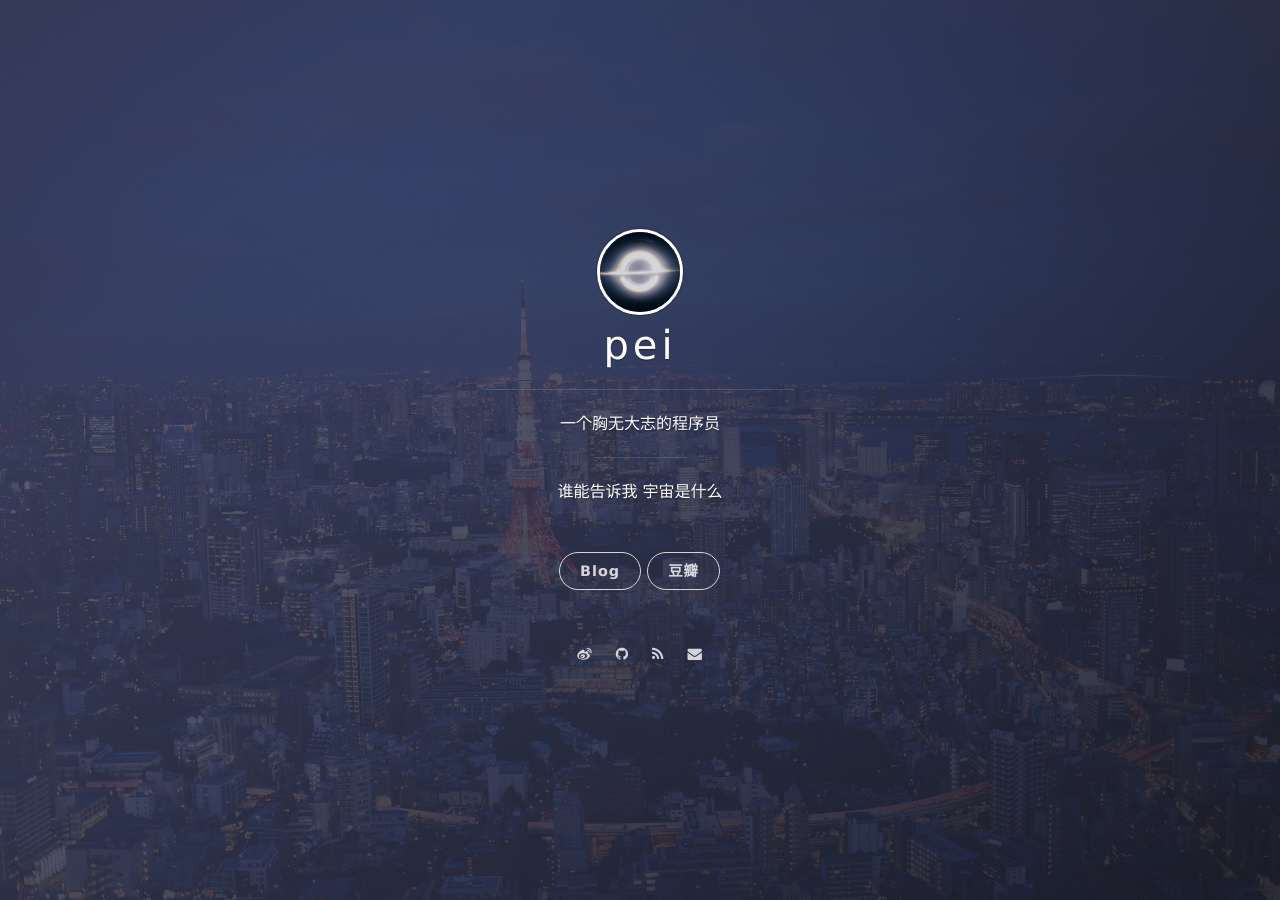
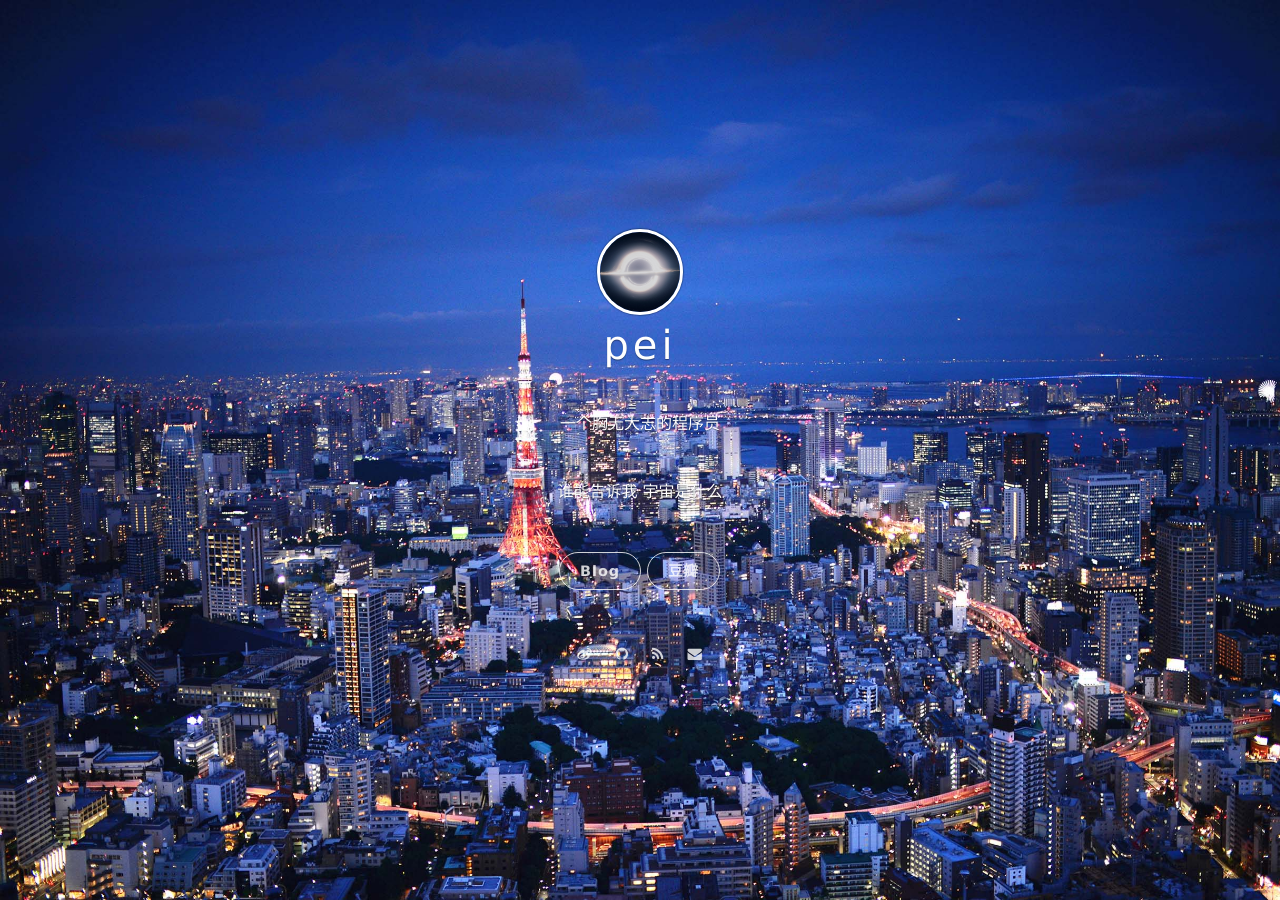
Before and after one commit to peiyucn/peiyucn.github.io, a Jekyll site: the page built from index.html, in a window 1280 px wide. Built offline with Jekyll 4.4.1, drawn with Linux system fonts in a browser that asks for light colours; nearby versions of some CDN libraries; the list of posts is cut into pages by our own code.

Commit message:
update config

```diff
--- a/_config.yml
+++ b/_config.yml
@@ -12,7 +12,7 @@ highlighter: rouge
 markdown: kramdown
 
 # supported colors: blue, green, purple, red, orange or slate. If you need clear, leave it empty.
-cover_color: slate
+cover_color:
 
 # The blog button should not be removed.
 blog_button:
```
